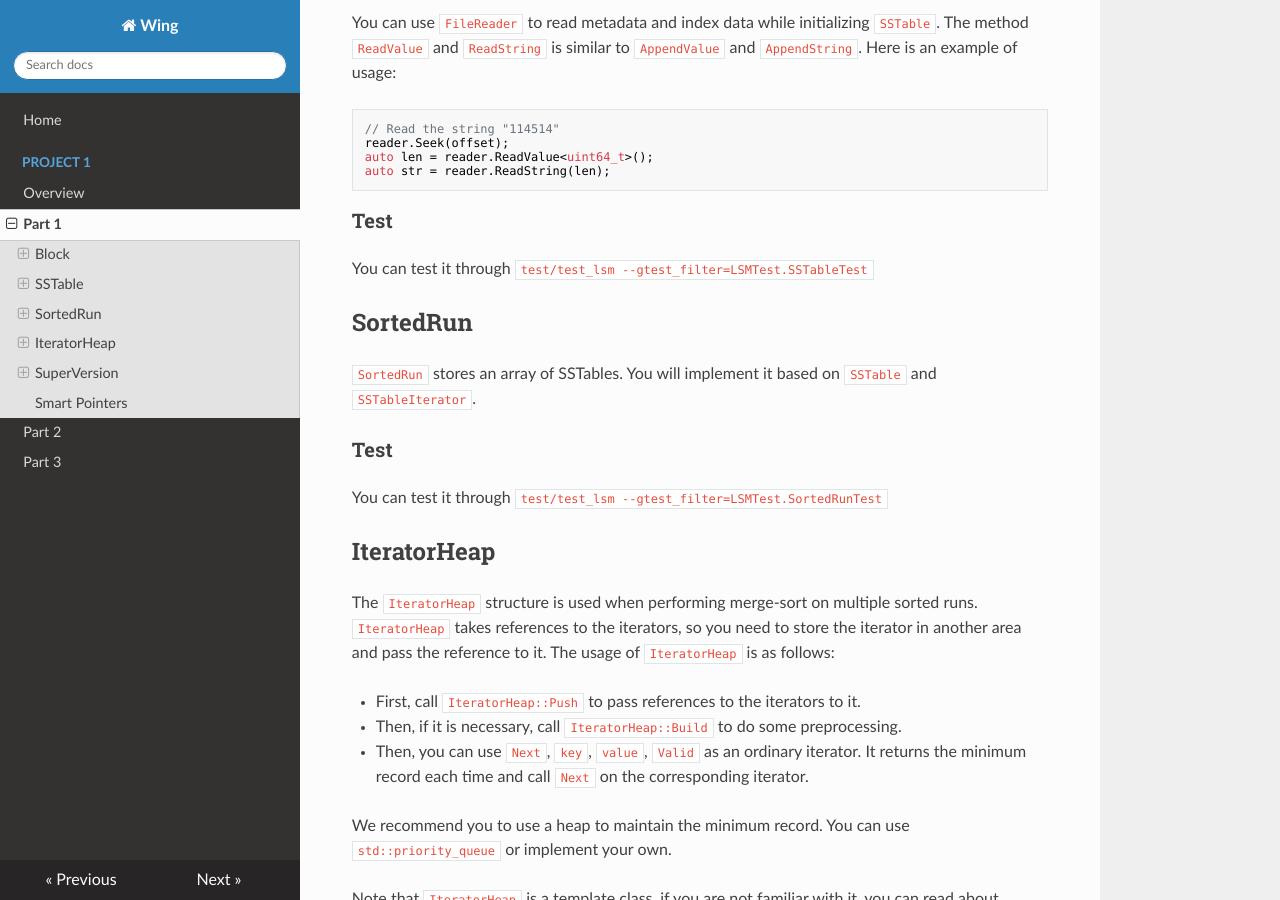
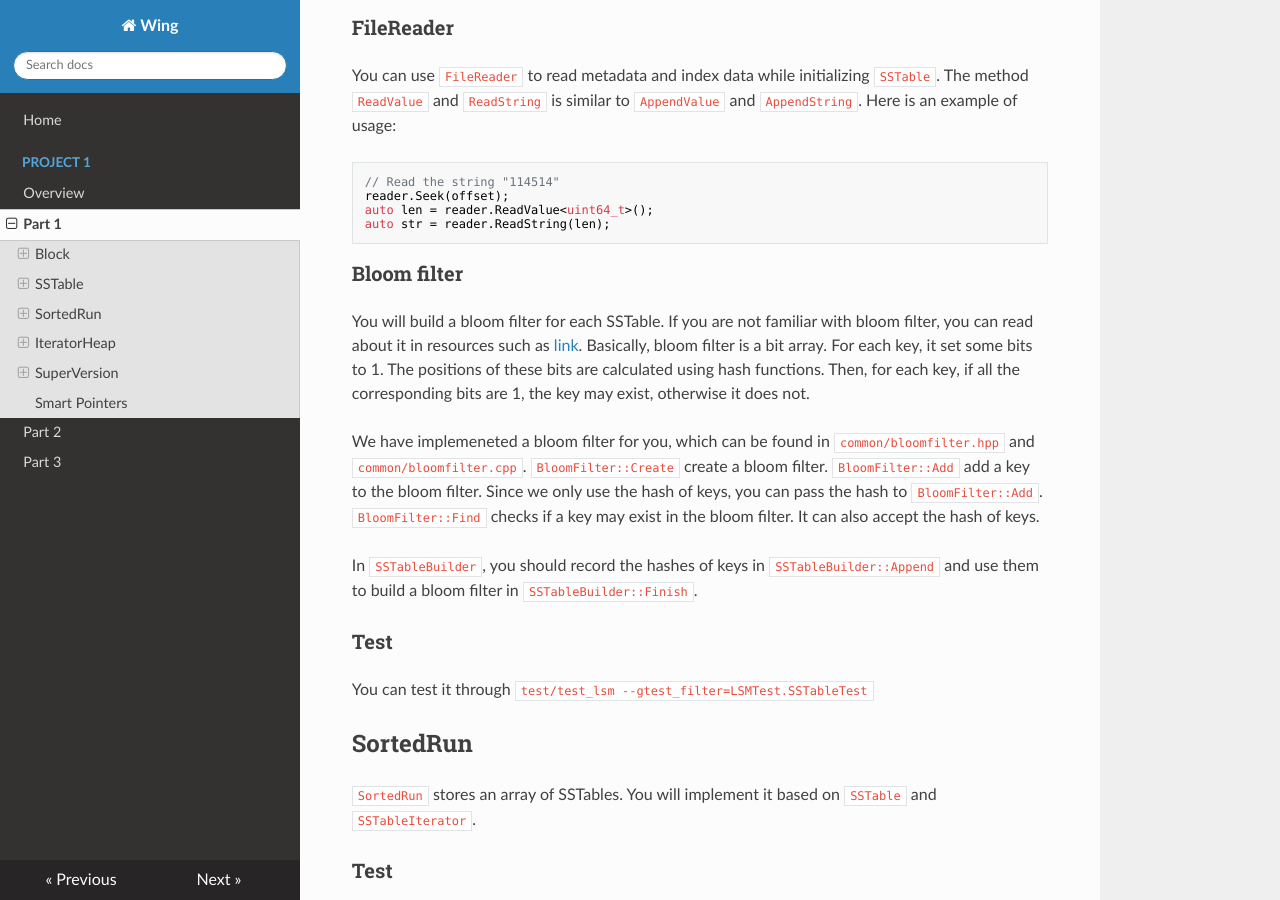
Before and after one commit to iidb/wing-docs, an MkDocs documentation site: the page built from docs/p1/part1.md, in a window 1280 px wide and 900 px high, scrolled down 2406 px. Built offline with MkDocs 1.6.1, drawn with Linux system fonts in a browser that asks for light colours; nearby versions of some CDN libraries; some of the changed text lies outside the part shown.

Commit message:
add bloom filter

````diff
--- a/docs/p1/part1.md
+++ b/docs/p1/part1.md
@@ -36,9 +36,11 @@ You can implement the format as follows:
 
 where data blocks are `Block`.
 
-The index consists of the last key and the `BlockHandle` of each `Block`, as defined in `IndexValue` in `storage/lsm/format.hpp`. It is used to locate data block in `SSTable::Get`, `SSTable::Seek` and `SSTableIterator::Seek`.
+The index consists of the last key and the `BlockHandle` of each `Block`, as defined in `IndexValue` in `storage/lsm/format.hpp`. It is utilized to locate data block in `SSTable::Get`, `SSTable::Seek` and `SSTableIterator::Seek`. It is preloaded to the memory when opening the SSTable.
 
-You will implement `SSTableBuilder::Append` and `SSTable::Finish` while maintaining the information about the SSTable: `index_data_` (the index data), `index_offset_` (the offset of the index block), `largest_key_` and `smallest_key_` (which represent the key range of the SSTable). Once a SSTable is created, the information of the SSTable is transferred to the `SSTable` structure. You can use `BlockBuilder` to build data blocks. After writing all the key-value pairs, you can write the index data and the metadata to the file. Since we assume that we preload the index data when we open the SSTable, there is no need to use `Block` to store index data.
+The bloom filter is used to test whether a key may exist in the SSTable during `SSTable::Get`. It is also preloaded to the memory.
+
+You will implement `SSTableBuilder::Append` and `SSTableBuilder::Finish` while maintaining the information about the SSTable: `index_data_` (the index data), `index_offset_` (the offset of the index block), `largest_key_` and `smallest_key_` (which represent the key range of the SSTable). Once a SSTable is created, the information of the SSTable is transferred to the `SSTable` structure. You can use `BlockBuilder` to build data blocks. After writing all the key-value pairs, you can write the index data and the metadata to the file. Since we assume that we preload the index data when we open the SSTable, there is no need to use `Block` to store index data.
 
 ### FileWriter
 
@@ -62,6 +64,14 @@ reader.Seek(offset);
 auto len = reader.ReadValue<uint64_t>();
 auto str = reader.ReadString(len);
 ```
+
+### Bloom filter
+
+You will build a bloom filter for each SSTable. If you are not familiar with bloom filter, you can read about it in resources such as [link](https://en.wikipedia.org/wiki/Bloom_filter). Basically, bloom filter is a bit array. For each key, it set some bits to 1. The positions of these bits are calculated using hash functions. Then, for each key, if all the corresponding bits are 1, the key may exist, otherwise it does not.
+
+We have implemeneted a bloom filter for you, which can be found in `common/bloomfilter.hpp` and `common/bloomfilter.cpp`. `BloomFilter::Create` create a bloom filter. `BloomFilter::Add` add a key to the bloom filter. Since we only use the hash of keys, you can pass the hash to `BloomFilter::Add`. `BloomFilter::Find` checks if a key may exist in the bloom filter. It can also accept the hash of keys.
+
+In `SSTableBuilder`, you should record the hashes of keys in `SSTableBuilder::Append` and use them to build a bloom filter in `SSTableBuilder::Finish`.
 
 ### Test
 
````
Also changed, not shown: docs/p1/lsm_pics/sst_format.png.
